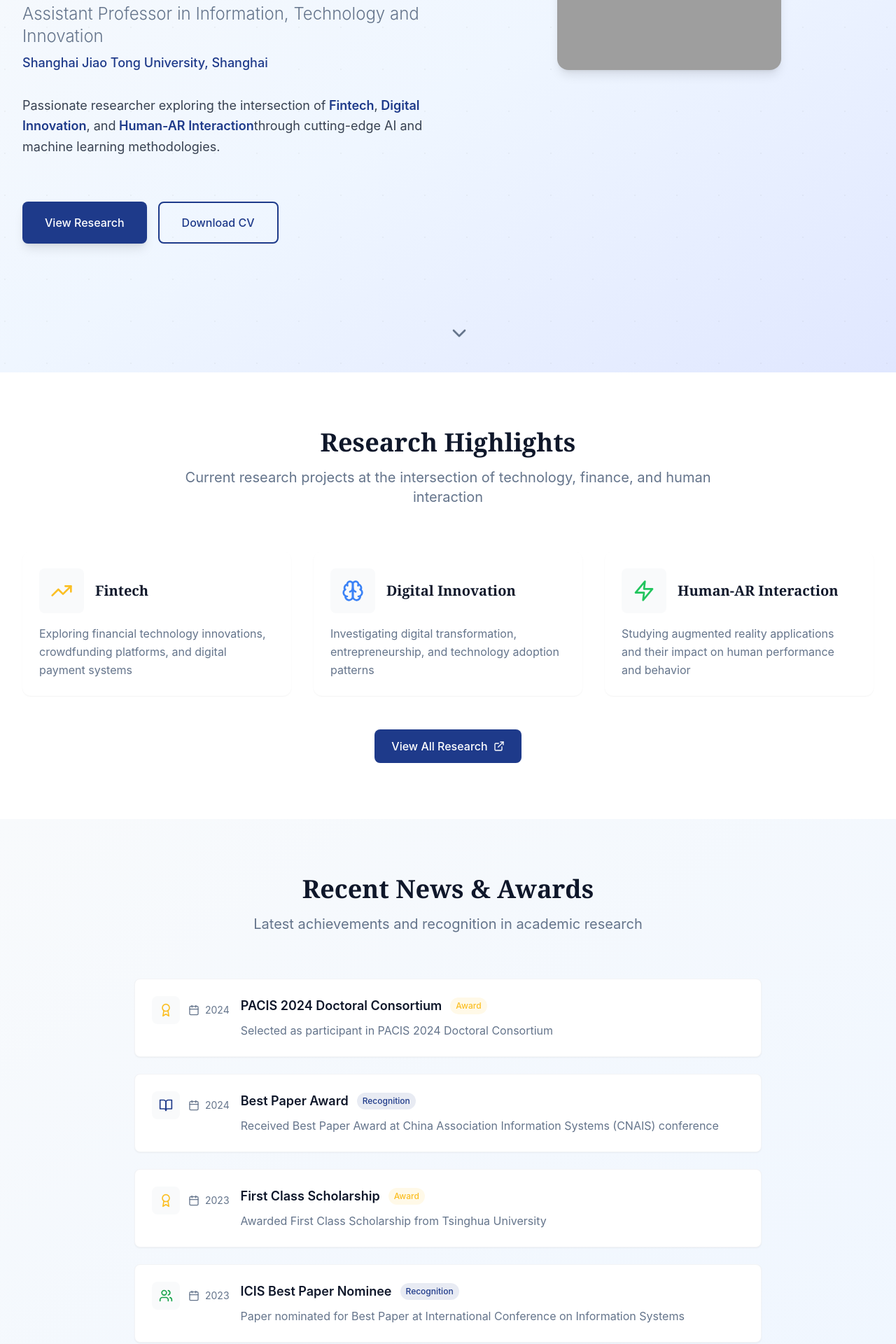
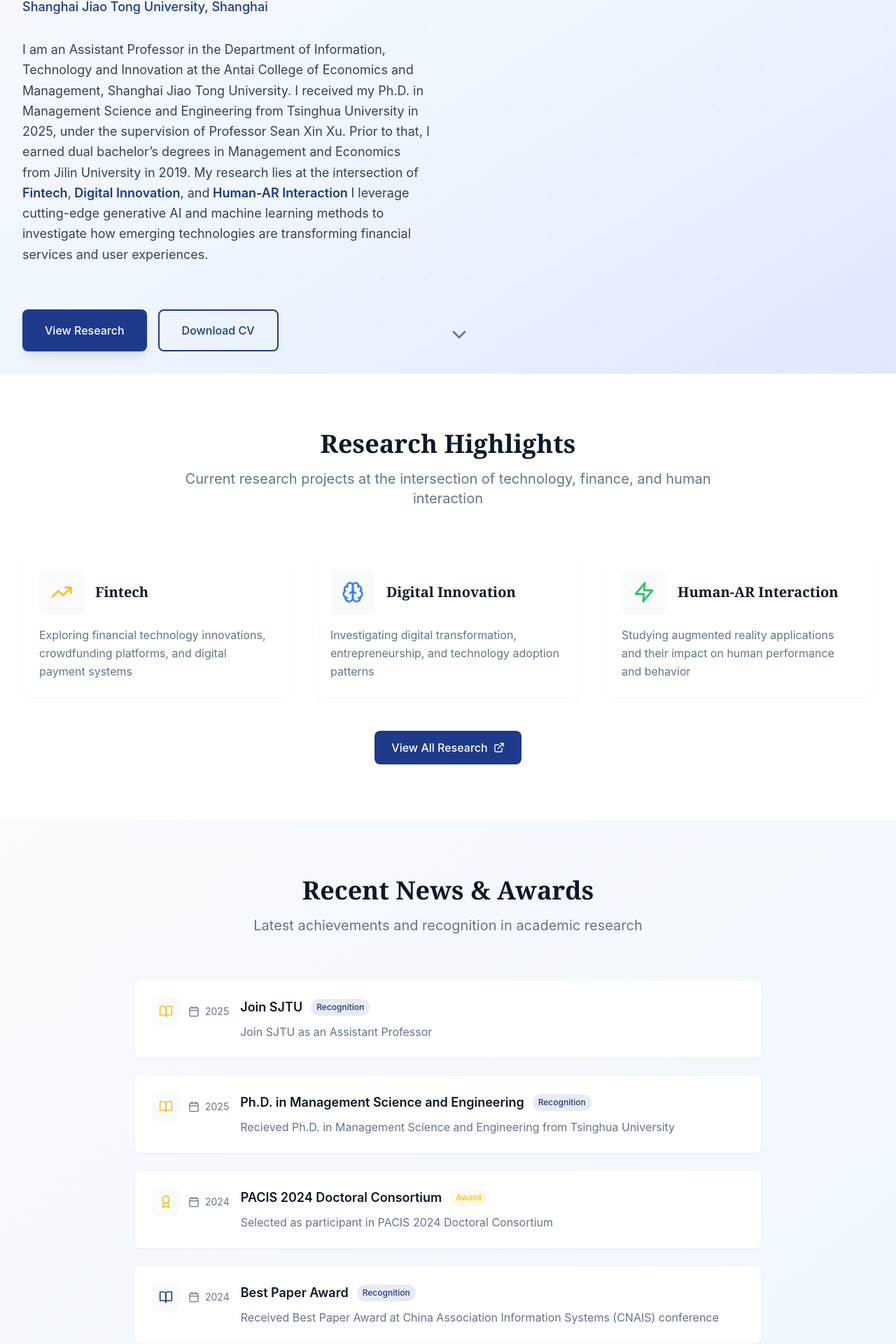
Before and after one commit to Helen-Han0802/Helen-Han0802.github.io, a Next.js app: page / in a window 1280 px wide. Shown: the part 332-2252 px from the top of the page at 70% size. Built offline with nearby package versions, Linux system fonts and the light colour scheme; grey boxes are pictures that could not be loaded.

Commit message:
update homepage

```diff
--- a/components/Hero.tsx
+++ b/components/Hero.tsx
@@ -32,7 +32,7 @@
           <div className={`space-y-8 ${isVisible ? 'animate-slide-up' : 'opacity-0'}`}>
             <div>
               <h1 className="font-display text-5xl sm:text-6xl lg:text-7xl font-bold text-academic-navy leading-tight">
-                Xuewen Han
+                Xuewen Han (韩雪雯)
               </h1>
               <p className="text-xl sm:text-2xl text-academic-gray mt-4 font-light">
                 Assistant Professor in Information, Technology and Innovation
@@ -44,11 +44,12 @@
 
             <div className="prose-academic">
               <p className="text-lg leading-relaxed">
-                Passionate researcher exploring the intersection of
+                I am an Assistant Professor in the Department of Information, Technology and Innovation at the Antai College of Economics and Management, Shanghai Jiao Tong University. I received my Ph.D. in Management Science and Engineering from Tsinghua University in 2025, under the supervision of Professor Sean Xin Xu. Prior to that, I earned dual bachelor’s degrees in Management and Economics from Jilin University in 2019.
+             My research lies at the intersection of
                 <span className="font-semibold text-academic-blue"> Fintech</span>,
                 <span className="font-semibold text-academic-blue"> Digital Innovation</span>, and
-                <span className="font-semibold text-academic-blue"> Human-AR Interaction</span>
-                through cutting-edge AI and machine learning methodologies.
+                <span className="font-semibold text-academic-blue"> Human-AR Interaction </span>
+                I leverage cutting-edge generative AI and machine learning methods to investigate how emerging technologies are transforming financial services and user experiences.
               </p>
             </div>
 
--- a/components/NewsSection.tsx
+++ b/components/NewsSection.tsx
@@ -2,6 +2,20 @@
 
 const NewsSection = () => {
   const news = [
+    {
+      date: "2025",
+      icon: <BookOpen className="text-accent-gold" size={20} />,
+      title: "Join SJTU",
+      description: "Join SJTU as an Assistant Professor",
+      type: "Recognition"
+    },
+    {
+      date: "2025",
+      icon: <BookOpen className="text-accent-gold" size={20} />,
+      title: "Ph.D. in Management Science and Engineering",
+      description: "Recieved Ph.D. in Management Science and Engineering from Tsinghua University",
+      type: "Recognition"
+    },
     {
       date: "2024",
       icon: <Award className="text-accent-gold" size={20} />,
@@ -22,13 +36,6 @@
       title: "First Class Scholarship",
       description: "Awarded First Class Scholarship from Tsinghua University",
       type: "Award"
-    },
-    {
-      date: "2023",
-      icon: <Users className="text-green-600" size={20} />,
-      title: "ICIS Best Paper Nominee",
-      description: "Paper nominated for Best Paper at International Conference on Information Systems",
-      type: "Recognition"
     }
   ]
 
```
